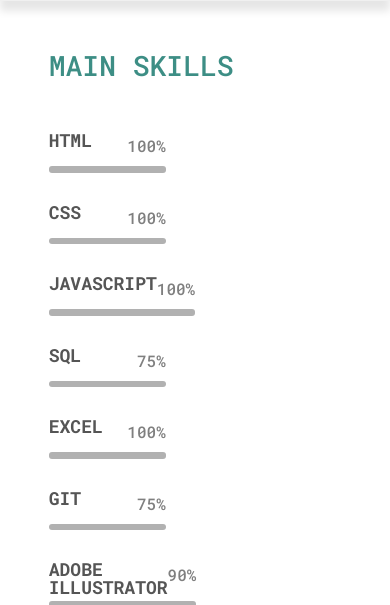
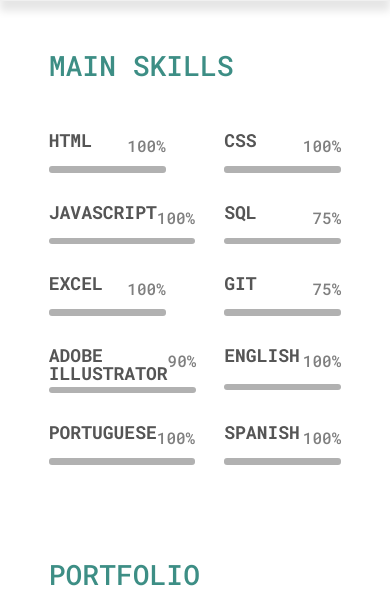
Before and after one commit to arthurfms/resume1, a PHP site: page / in a window 390 px wide; the page is wider, and only the part inside the window is pictured. Shown: the part 5895-6500 px from the top of that part. Run offline with PHP 8.4, Linux system fonts and the light colour scheme.

Commit message:
Started responsive changes for mid screens

```diff
--- a/css/style.css
+++ b/css/style.css
@@ -336,9 +336,9 @@
 .skills {
   margin: 50px 0 0;
   display: flex;
+  justify-content: space-between;
   flex-wrap: wrap;
   row-gap: 30px;
-  column-gap: 200px;
 }
 
 .skill {
@@ -623,7 +623,7 @@
 
 .contact-information {
   display: flex;
-  gap: 200px;
+  justify-content: space-between;
 }
 
 .contact-information .list {
@@ -727,3 +727,7 @@
   height: 0;
   opacity: 0;
 }
+
+@media (max-width: 1355px) {
+
+}
```
